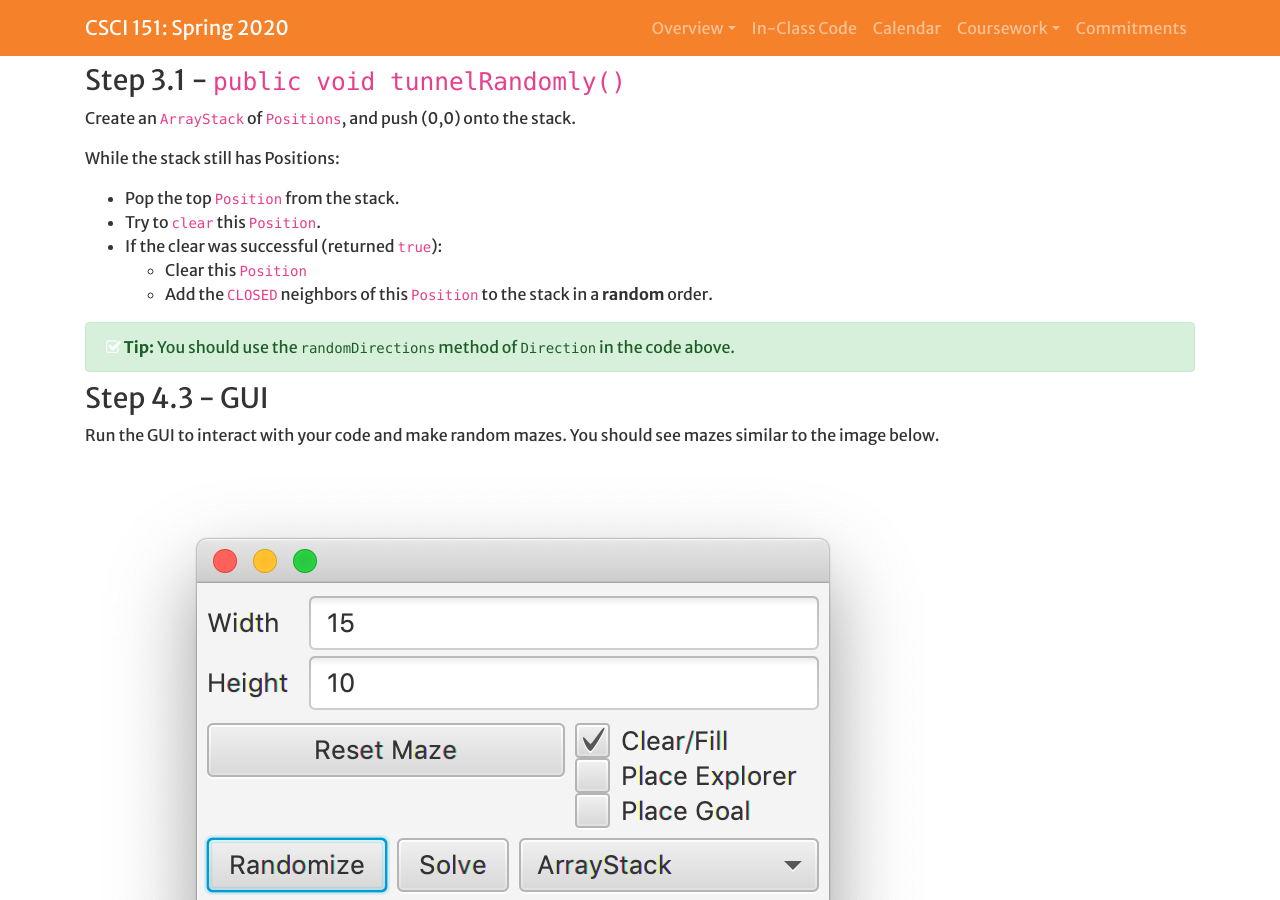
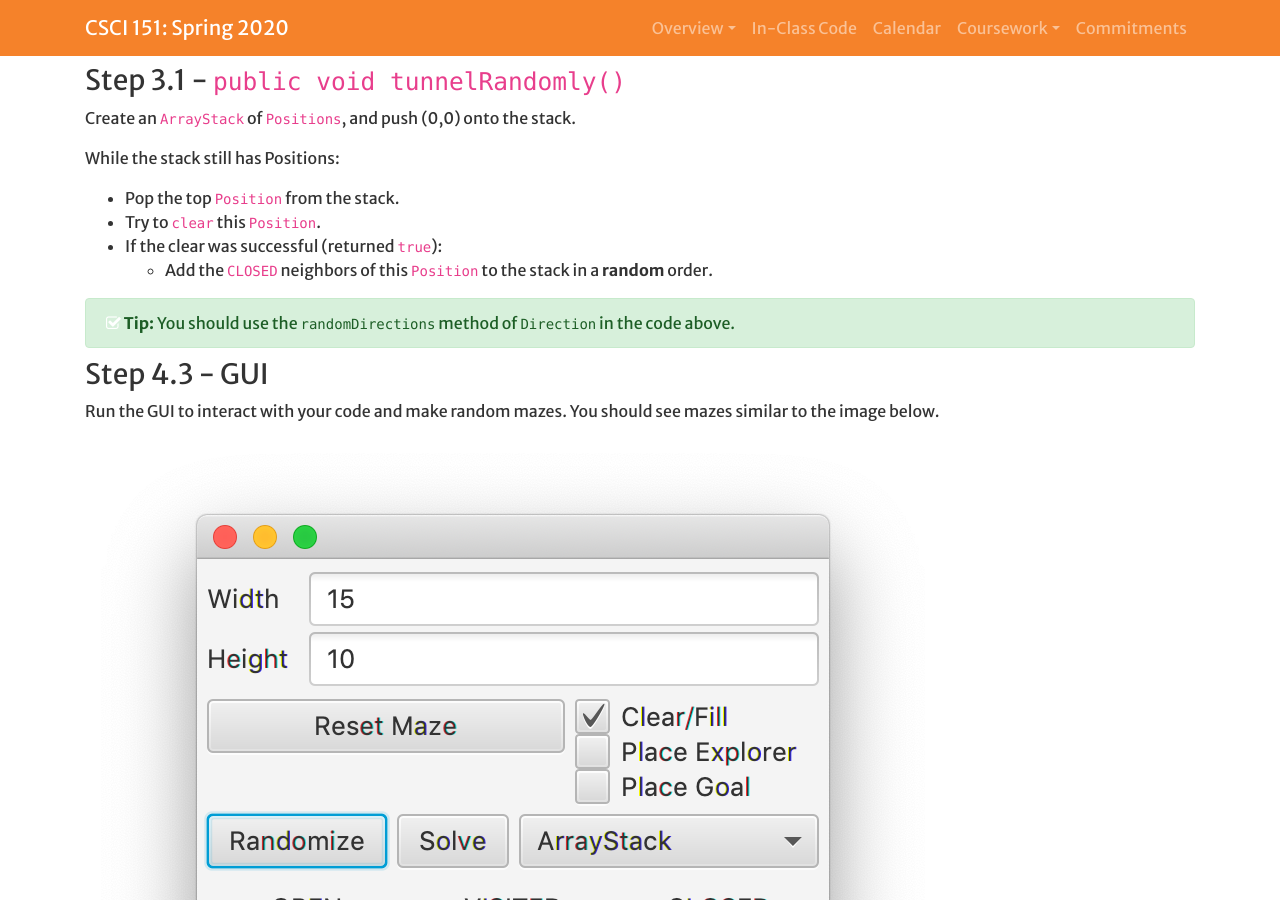
Before and after one commit to Hendrix-CS/csci151, a Jekyll site: the page built from labs/maze-dfs.md, in a window 1280 px wide and 900 px high, scrolled down 4298 px. Built offline with Jekyll 4.4.1, drawn with Linux system fonts in a browser that asks for light colours; a script that is not in the unit is left out; our own code applies the rules of GitHub Pages for plain Markdown files.

Commit message:
Cleaning up the clear

```diff
--- a/labs/maze-dfs.md
+++ b/labs/maze-dfs.md
@@ -192,7 +192,6 @@ While the stack still has Positions:
 -   Pop the top `Position` from the stack.
 -   Try to `clear` this `Position`.
 -   If the clear was successful (returned `true`):
-    -   Clear this `Position`
     -   Add the `CLOSED` neighbors of this `Position` to the stack in a **random** order.
 
 {% include tip.html content="You should
```
